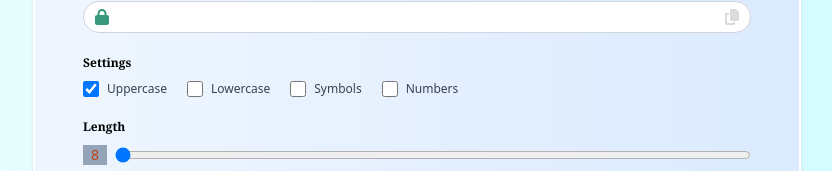
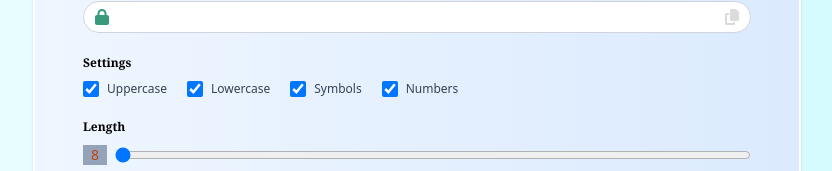
Before and after one commit to sritaj/react_passwordGenerator, a React (Vite) app: page / in a window 1280 px wide. Shown: the part 325-496 px from the top of the page, without its empty margins (223-1055 px from the left). Built offline with nearby package versions, Linux system fonts and the light colour scheme.

Commit message:
Set all checkboxes to true by default

```diff
--- a/src/components/PasswordGenerator.jsx
+++ b/src/components/PasswordGenerator.jsx
@@ -9,9 +9,9 @@ const PasswordGenerator = () => {
   const [password, setPassword] = useState("");
   const [range, setRange] = useState(8);
   const [uppercase, setUppercase] = useState(true);
-  const [lowercase, setLowercase] = useState(false);
-  const [symbols, setSymbols] = useState(false);
-  const [numbers, setNumbers] = useState(false);
+  const [lowercase, setLowercase] = useState(true);
+  const [symbols, setSymbols] = useState(true);
+  const [numbers, setNumbers] = useState(true);
 
   const updateSlider = (e) => {
     setRange(e.target.value);
```
